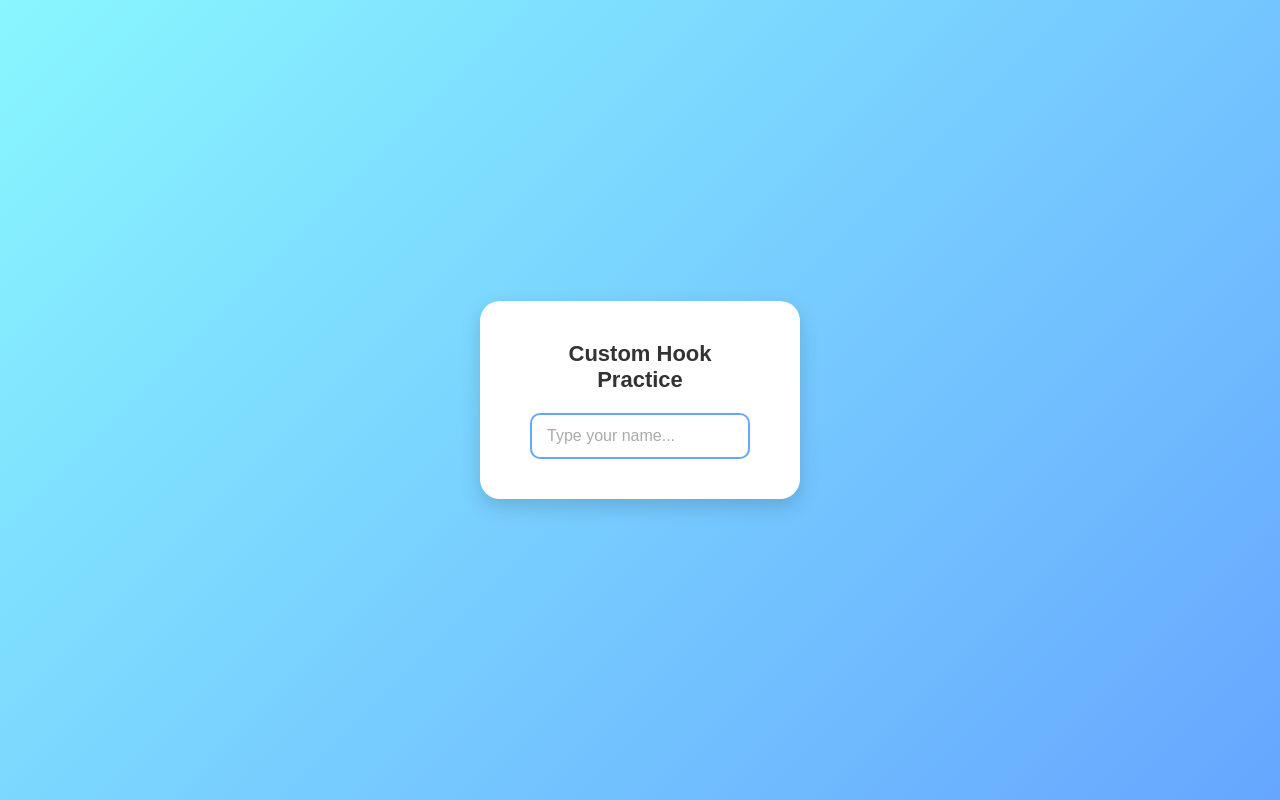
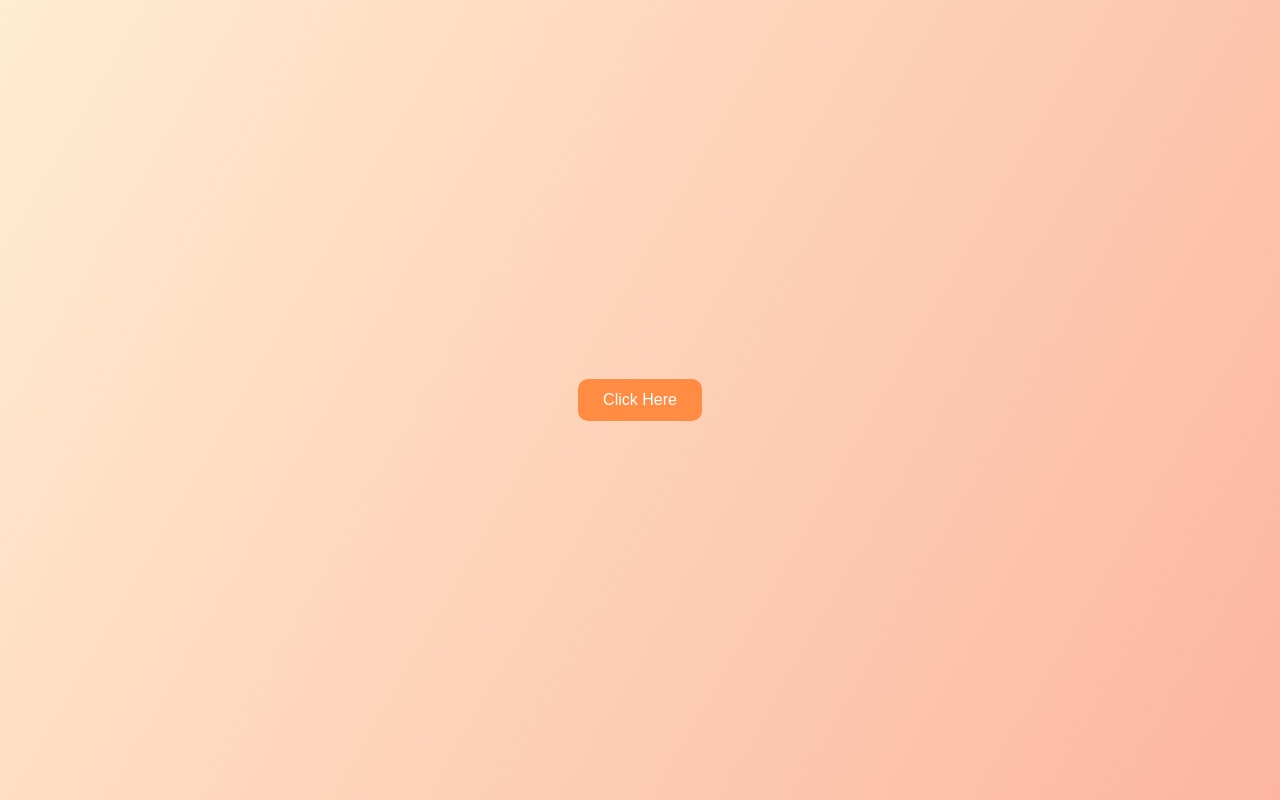
Before and after one commit to thebilalkhokhar/React_Practice, a React (Vite) app in the folder Hooks Practice/: page / in a window 1280 px wide. Built offline with nearby package versions, Linux system fonts and the light colour scheme.

Commit message:
UseLayoutEffect Added

```diff
--- a/Hooks Practice/src/App.jsx
+++ b/Hooks Practice/src/App.jsx
@@ -7,6 +7,8 @@ import { ThemeProvider } from "./Hooks/Contexts/ThemeContext";
 import UseReducerHook from "./Hooks/UseReducerHook/UseReducerHook";
 import UseCallBackHook from "./Hooks/UseCallBackHook/UseCallBackHook";
 import UseCustomHook from "./Hooks/Custom Hooks/UseCustomHook";
+import ModalExample from "./Hooks/UseLayoutEffectHook/ModalExample";
+import React from "react";
 function App() {
   return (
     <>
@@ -21,7 +23,10 @@ function App() {
 
       {/* <UseReducerHook /> */}
       {/* <UseCallBackHook /> */}
-      <UseCustomHook />
+      {/* <UseCustomHook /> */}
+      <React.StrictMode>
+        <ModalExample />
+      </React.StrictMode>
     </>
   );
 }
--- /dev/null
+++ b/Hooks Practice/src/Hooks/UseLayoutEffectHook/ModalExample.css
@@ -0,0 +1,57 @@
+/* Full page container */
+.modal-container {
+  height: 100vh;
+  display: flex;
+  justify-content: center;
+  align-items: center;
+  background: linear-gradient(120deg, #ffecd2, #fcb69f);
+  font-family: "Poppins", sans-serif;
+  position: relative;
+}
+
+/* Button styling */
+.modal-btn {
+  padding: 12px 25px;
+  background: #ff8c42;
+  border: none;
+  border-radius: 10px;
+  color: white;
+  font-size: 16px;
+  font-weight: 500;
+  cursor: pointer;
+  transition: background 0.3s ease, transform 0.2s ease;
+}
+
+.modal-btn:hover {
+  background: #ff7b00;
+  transform: scale(1.05);
+}
+
+/* Popup box styling */
+.modal-popup {
+  position: absolute;
+  background: white;
+  padding: 20px 25px;
+  border-radius: 12px;
+  box-shadow: 0 8px 25px rgba(0, 0, 0, 0.15);
+  /* animation: fadeIn 0.3s ease; */
+}
+
+/* Text inside popup */
+.modal-text {
+  color: #333;
+  font-size: 18px;
+  margin: 0;
+}
+
+/* Smooth popup animation */
+@keyframes fadeIn {
+  from {
+    opacity: 0;
+    transform: translateY(-10px);
+  }
+  to {
+    opacity: 1;
+    transform: translateY(0);
+  }
+}
--- /dev/null
+++ b/Hooks Practice/src/Hooks/UseLayoutEffectHook/ModalExample.jsx
@@ -0,0 +1,32 @@
+import { useEffect, useLayoutEffect, useRef, useState } from "react";
+import "./ModalExample.css";
+
+export default function ModalExample() {
+  const [show, setShow] = useState(false);
+  const popup = useRef();
+  const button = useRef();
+
+  useLayoutEffect(() => {
+    if (popup.current == null || button.current == null) return;
+    const { bottom } = button.current.getBoundingClientRect();
+    for (let i = 0; i < 10000; i++) {}
+    popup.current.style.top = `${bottom + 50}px`;
+  }, [show]);
+
+  return (
+    <div className="modal-container">
+      <button
+        ref={button}
+        className="modal-btn"
+        onClick={() => setShow((prev) => !prev)}
+      >
+        Click Here
+      </button>
+      {show && (
+        <div className="modal-popup" ref={popup}>
+          <p className="modal-text">Hello World 👋</p>
+        </div>
+      )}
+    </div>
+  );
+}
```
